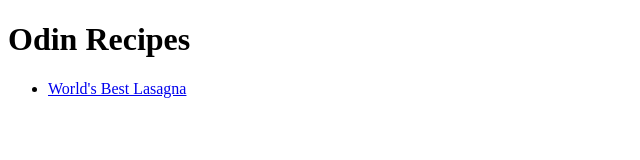
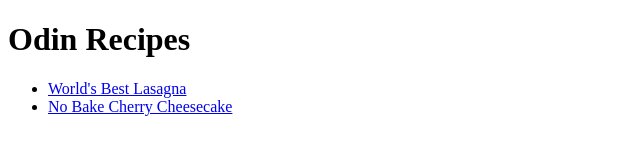
Before and after one commit to anondude2/odin-recipes, a plain HTML site: page index.html in a window 1280 px wide. Shown: the whole page, without its empty margins (0-640 px from the left). Drawn offline with Linux system fonts and the light colour scheme.

Commit message:
Add a link to the no bake cherry cheesecake recipe page

```diff
--- a/index.html
+++ b/index.html
@@ -8,6 +8,7 @@
         <h1>Odin Recipes</h1>
         <ul>
         <li><a href="recipes/lasagna.html">World's Best Lasagna</a></li>
+        <li><a href="recipes/no-bake-cherry-cheesecake.html">No Bake Cherry Cheesecake</a></li>
         </ul>
     </body>
 </html>
```
